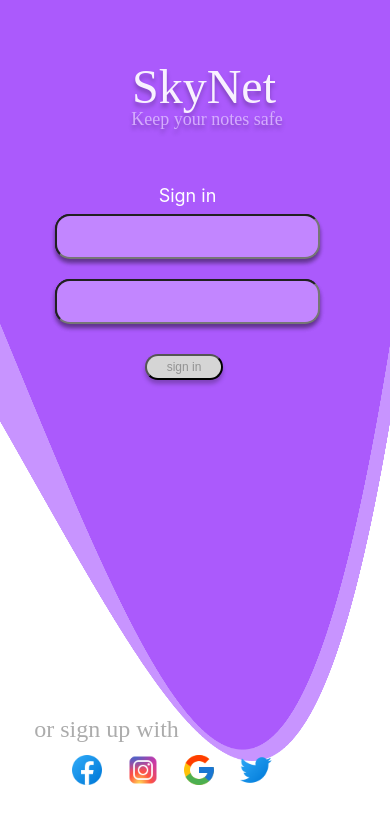
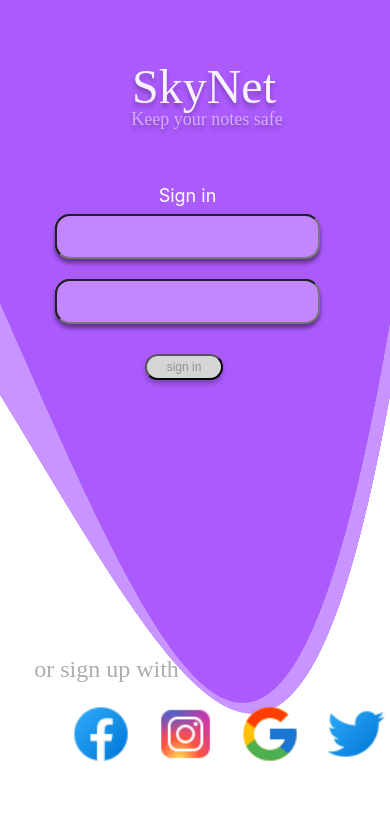
Before and after one commit to Saddam-tech/SkyNet.cloud, a React (Create React App) app: page / in a window 390 px wide. Shown: the top 824 px of the page. Built offline with nearby package versions, Linux system fonts and the light colour scheme.

Commit message:
Some changes

```diff
--- a/src/components/Blocks/Block.js
+++ b/src/components/Blocks/Block.js
@@ -11,7 +11,7 @@ const block = () => {
 };
 
 const Input1 = styled.input`
-  position: absolute;
+  position: fixed;
   width: 520px;
   height: 68px;
   left: 336px;
--- a/src/components/icons/Logos/Logos.module.css
+++ b/src/components/icons/Logos/Logos.module.css
@@ -1,9 +1,9 @@
 .Div {
-  position: absolute;
+  position: fixed;
   display: flex;
   margin-left: 50px;
   left: 297px;
-  top: 769px;
+  top: 849px;
   height: 60px;
   width: 20%;
   height: 7%;
@@ -20,13 +20,9 @@
 
 @media (max-width: 500px) {
   .Div {
-    position: absolute;
+    width: 50%;
+    height: 10%;
     left: 9px;
-    top: 742px;
-  }
-
-  .Div img {
-    width: 50%;
-    height: 36px;
+    top: 692px;
   }
 }
--- a/src/containers/Layout/Layout.js
+++ b/src/containers/Layout/Layout.js
@@ -37,11 +37,11 @@ class Layout extends Component {
 }
 
 const NewP = styled.h3`
-  position: absolute;
+  position: fixed;
   width: 343px;
   height: 59px;
   left: 210px;
-  top: 630px;
+  top: 730px;
 
   font-family: Arsenal;
   font-style: normal;
@@ -52,9 +52,9 @@ const NewP = styled.h3`
   color: #acacac;
   @media (max-width: 500px) {
     width: 209px;
-    height: 37px;
+    height: 50%;
     left: 2px;
-    top: 690px;
+    top: 630px;
     font-size: 24px;
     line-height: 30px;
   }
@@ -106,7 +106,7 @@ const Button = styled.button`
 `;
 
 const Header = styled.h1`
-  position: absolute;
+  position: fixed;
   text-align: center;
   width: 100%;
   height: 100%;
@@ -130,7 +130,7 @@ const Header = styled.h1`
 `;
 
 const Header2 = styled.h1`
-  position: absolute;
+  position: fixed;
   width: 480px;
   height: 165px;
   left: 967px;
--- a/src/containers/Layout/Layout.module.css
+++ b/src/containers/Layout/Layout.module.css
@@ -8,7 +8,7 @@
 
 @media (max-width: 500px) {
   .Image {
-    height: 900px;
+    height: 100%;
     left: 0;
     top: 0;
   }
```
